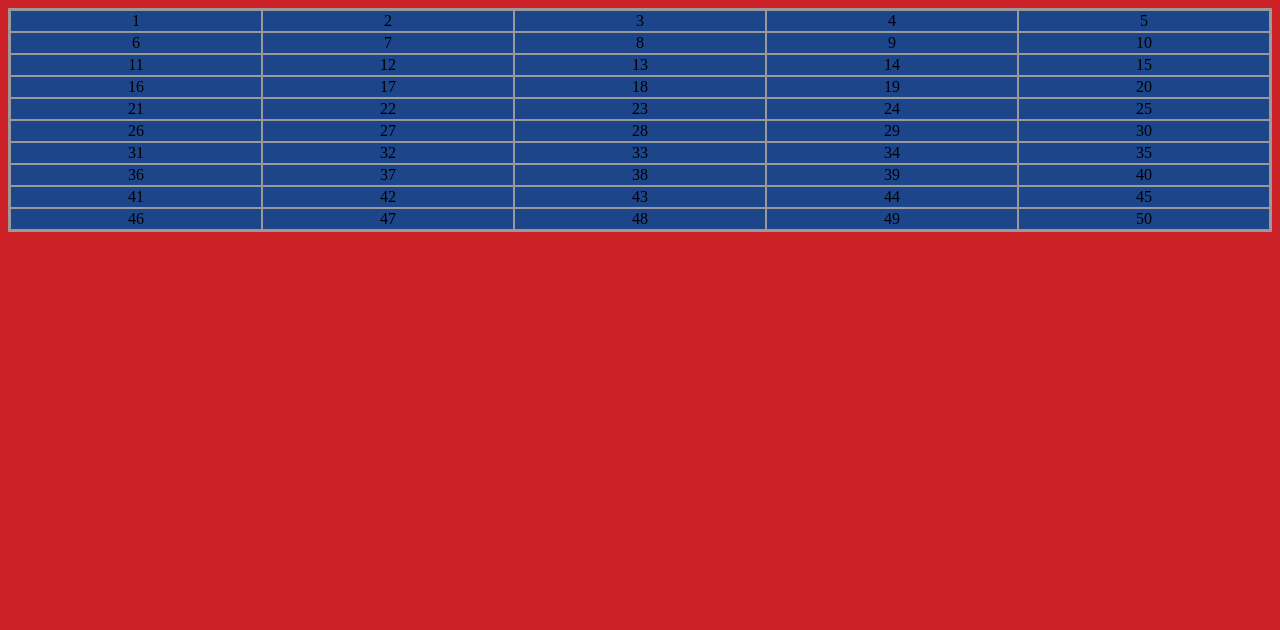
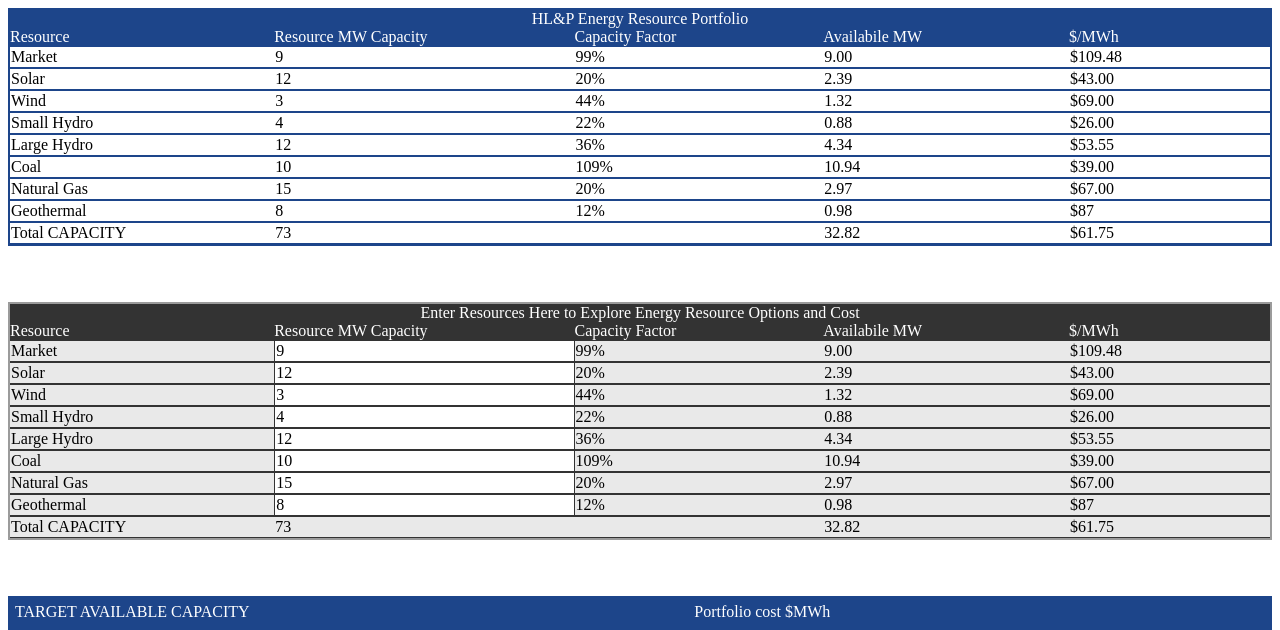
Before and after one commit to gr19467/TOUCalculator, a plain HTML site: page index.html in a window 1280 px wide. Shown: the top 630 px of the page. Drawn offline with Linux system fonts and the light colour scheme.

Commit message:
Updated
-finished layout

```diff
--- a/index.html
+++ b/index.html
@@ -5,57 +5,146 @@
     <link rel="stylesheet" href="styles.css">
 </head>
 <body>
-    <div class = "grid-container">
-        <div class="grid-item">1</div>
-        <div class="grid-item">2</div>
+    <div class = "portfolio">
+        <div class = "first">HL&P Energy Resource Portfolio</div>
+
+        <div class="top-row">Resource</div>
+        <div class="top-row">Resource MW Capacity</div>
+        <div class="top-row">Capacity Factor</div>
+        <div class="top-row">Availabile MW</div>
+        <div class="top-row">$/MWh</div>
+
+        <div class="grid-item">Market</div>
+        <div class="grid-item">9</div>
+        <div class="grid-item">99%</div>
+        <div class="grid-item">9.00</div>
+        <div class="grid-item">$109.48</div>
+
+        <div class="grid-item">Solar</div>
+        <div class="grid-item">12</div>
+        <div class="grid-item">20%</div>
+        <div class="grid-item">2.39</div>
+        <div class="grid-item">$43.00</div>
+
+        <div class="grid-item">Wind</div>
         <div class="grid-item">3</div>
+        <div class="grid-item">44%</div>
+        <div class="grid-item">1.32</div>
+        <div class="grid-item">$69.00</div>
+
+        <div class="grid-item">Small Hydro</div>
         <div class="grid-item">4</div>
-        <div class="grid-item">5</div>
-        <div class="grid-item">6</div>
-        <div class="grid-item">7</div>
+        <div class="grid-item">22%</div>
+        <div class="grid-item">0.88</div>
+        <div class="grid-item">$26.00</div>
+
+        <div class="grid-item">Large Hydro</div>
+        <div class="grid-item">12</div>
+        <div class="grid-item">36%</div>
+        <div class="grid-item">4.34</div>
+        <div class="grid-item">$53.55</div>
+
+        <div class="grid-item">Coal</div>
+        <div class="grid-item">10</div>
+        <div class="grid-item">109%</div>
+        <div class="grid-item">10.94</div>
+        <div class="grid-item">$39.00</div>
+
+        <div class="grid-item">Natural Gas</div>
+        <div class="grid-item">15</div>
+        <div class="grid-item">20%</div>
+        <div class="grid-item">2.97</div>
+        <div class="grid-item">$67.00</div>
+
+        <div class="grid-item">Geothermal</div>
         <div class="grid-item">8</div>
-        <div class="grid-item">9</div>
-        <div class="grid-item">10</div>
-        <div class="grid-item">11</div>
-        <div class="grid-item">12</div>
-        <div class="grid-item">13</div>
-        <div class="grid-item">14</div>
-        <div class="grid-item">15</div>
-        <div class="grid-item">16</div>
-        <div class="grid-item">17</div>
-        <div class="grid-item">18</div>
-        <div class="grid-item">19</div>
-        <div class="grid-item">20</div>
-        <div class="grid-item">21</div>
-        <div class="grid-item">22</div>
-        <div class="grid-item">23</div>
-        <div class="grid-item">24</div>
-        <div class="grid-item">25</div>
-        <div class="grid-item">26</div>
-        <div class="grid-item">27</div>
-        <div class="grid-item">28</div>
-        <div class="grid-item">29</div>
-        <div class="grid-item">30</div>
-        <div class="grid-item">31</div>
-        <div class="grid-item">32</div>
-        <div class="grid-item">33</div>
-        <div class="grid-item">34</div>
-        <div class="grid-item">35</div>
-        <div class="grid-item">36</div>
-        <div class="grid-item">37</div>
-        <div class="grid-item">38</div>
-        <div class="grid-item">39</div>
-        <div class="grid-item">40</div>
-        <div class="grid-item">41</div>
-        <div class="grid-item">42</div>
-        <div class="grid-item">43</div>
-        <div class="grid-item">44</div>
-        <div class="grid-item">45</div>
-        <div class="grid-item">46</div>
-        <div class="grid-item">47</div>
-        <div class="grid-item">48</div>
-        <div class="grid-item">49</div>
-        <div class="grid-item">50</div>
+        <div class="grid-item">12%</div>
+        <div class="grid-item">0.98</div>
+        <div class="grid-item">$87</div>
+
+        <div class="grid-item">Total CAPACITY</div>
+        <div class="grid-item">73</div>
+        <div class="grid-item"></div>
+        <div class="grid-item">32.82</div>
+        <div class="grid-item">$61.75</div>
+    </div>
+
+    <div class = "enter">
+        <div class = "title">Enter Resources Here to Explore Energy Resource Options and Cost</div>
+
+        <div class="first-row">Resource</div>
+        <div class="first-row">Resource MW Capacity</div>
+        <div class="first-row">Capacity Factor</div>
+        <div class="first-row">Availabile MW</div>
+        <div class="first-row">$/MWh</div>
+
+        <div class="first-item">Market</div>
+        <div class="second-item">9</div>
+        <div class="first-item">99%</div>
+        <div class="first-item">9.00</div>
+        <div class="first-item">$109.48</div>
+
+        <div class="first-item">Solar</div>
+        <div class="second-item">12</div>
+        <div class="first-item">20%</div>
+        <div class="first-item">2.39</div>
+        <div class="first-item">$43.00</div>
+
+        <div class="first-item">Wind</div>
+        <div class="second-item">3</div>
+        <div class="first-item">44%</div>
+        <div class="first-item">1.32</div>
+        <div class="first-item">$69.00</div>
+
+        <div class="first-item">Small Hydro</div>
+        <div class="second-item">4</div>
+        <div class="first-item">22%</div>
+        <div class="first-item">0.88</div>
+        <div class="first-item">$26.00</div>
+
+        <div class="first-item">Large Hydro</div>
+        <div class="second-item">12</div>
+        <div class="first-item">36%</div>
+        <div class="first-item">4.34</div>
+        <div class="first-item">$53.55</div>
+
+        <div class="first-item">Coal</div>
+        <div class="second-item">10</div>
+        <div class="first-item">109%</div>
+        <div class="first-item">10.94</div>
+        <div class="first-item">$39.00</div>
+
+        <div class="first-item">Natural Gas</div>
+        <div class="second-item">15</div>
+        <div class="first-item">20%</div>
+        <div class="first-item">2.97</div>
+        <div class="first-item">$67.00</div>
+
+        <div class="first-item">Geothermal</div>
+        <div class="second-item">8</div>
+        <div class="first-item">12%</div>
+        <div class="first-item">0.98</div>
+        <div class="first-item">$87</div>
+
+        <div class="first-item">Total CAPACITY</div>
+        <div class="first-item">73</div>
+        <div class="first-item"></div>
+        <div class="first-item">32.82</div>
+        <div class="first-item">$61.75</div>
+    </div>
+
+    <div class="third">
+        <div class = "third-item">TARGET AVAILABLE CAPACITY</div>
+        <div class = "third-item">Portfolio cost $MWh</div>
+
+        <div class = "num-item">50 MW</div>
+        <div class = "num-item">$61.75</div>
+
+        <div class = "third-item">MW AVAILABLE IN PORTFOLIO</div>
+        <div class = "third-item">Resource Adequacy</div>
+
+        <div class = "num-item">50</div>
+        <div class = "num-item">100%</div>
     </div>
 </body>
 </html>
--- a/styles.css
+++ b/styles.css
@@ -1,20 +1,103 @@
-body{
-    background-color: rgb(203, 32, 38);
-}
+/*First Grid*/
 
-.grid-container{
-    background-color: rgb(153,153,153);
+.first {grid-area: header}
+
+.portfolio{
+    background-color: rgb(29, 69, 138);
     padding: 2px;
 
     display: grid;
-    grid-template-columns: auto auto auto auto auto;
+    grid-template-areas: 'header header header header header'
+    'auto auto auto auto auto';
 }
 
 .grid-item{
+    background-color: white;
+
+    border-bottom: rgb(29, 69, 138) solid 1px;
+    border-top: rgb(29, 69, 138) solid 1px;
+
+    padding: 1px;
+}
+
+.top-row{
     background-color: rgb(29, 69, 138);
-    border: 1px solid rgb(153,153,153);
+    color: white;
+}
+
+.first{
     text-align: center;
+    color: white;
+}
+
+/*Second Grid*/
+
+.title {grid-area: main}
+
+.enter{
+    background-color: rgb(155,155,155);
+    padding: 2px;
+
+    display: grid;
+    grid-template-areas: 'main main main main main'
+    'auto auto auto auto auto';
+
+    margin-top: 7vh;
+}
+
+.first-item{
+    background-color: rgb(233,233,233);
+
+    border-bottom: rgb(51, 51, 51) solid 1px;
+    border-top: rgb(51, 51, 51) solid 1px;
+
     padding: 1px;
+}
 
+.second-item{
+    background-color: white;
 
+    border: rgb(51, 51, 51) solid 1px;
+
+    padding: 1px;
 }
+
+.first-row{
+    background-color: rgb(51, 51, 51);
+    color: white;
+}
+
+.title{
+    background-color: rgb(51, 51, 51);
+    text-align: center;
+    color: white;
+}
+
+/*Third Grid*/
+
+.third{
+    background-color: rgb(29, 69, 138);
+    padding: 2px;
+
+    display: grid;
+    grid-template-columns: auto auto;
+
+    margin-top: 7vh;
+}
+
+.third-item{
+    background-color: rgb(29, 69, 138);
+
+    color: white;
+
+    padding: 5px;
+}
+
+.num-item{
+    background-color: rgb(29, 69, 138);
+
+    color: white;
+    font-size: 200%;
+
+    padding: 10px;
+}
```
